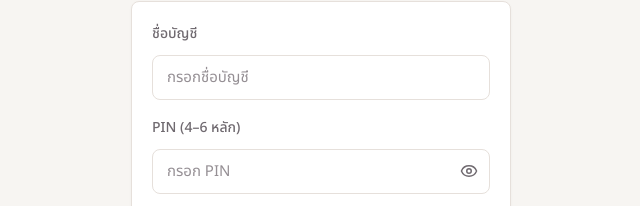
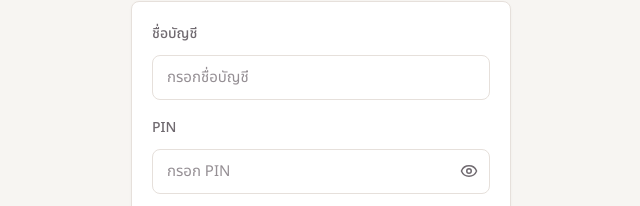
Before and after one commit to nop9885566/itpc-techcare, a Next.js app: page /takecare/ in a window 1280 px wide. Shown: the part 303-509 px from the top of the page, without its empty margins (319-959 px from the left). Built offline with nearby package versions, Linux system fonts and the light colour scheme; no server answers.

Commit message:
fixtextpin

```diff
--- a/src/components/auth/LoginPage.tsx
+++ b/src/components/auth/LoginPage.tsx
@@ -83,7 +83,7 @@ export default function LoginPage() {
 
             <div className="form-group">
               <label className="label" htmlFor="pin-input">
-                PIN (4–6 หลัก)
+                PIN
               </label>
               <div style={{ position: 'relative' }}>
                 <input
--- a/src/components/brand/BrandLogo.tsx
+++ b/src/components/brand/BrandLogo.tsx
@@ -9,8 +9,8 @@ export default function BrandLogo({ large = false }: BrandLogoProps) {
     <Image
       src="/takecare/logo.svg"
       alt="ITPC Takecare — ระบบดูแลนักเรียนรายเคส"
-      width={270}
-      height={72}
+      width={341}
+      height={120}
       priority
       style={{ display: 'block', width: '100%', maxWidth: 270, height: 'auto', margin: '0 auto' }}
     />
```
